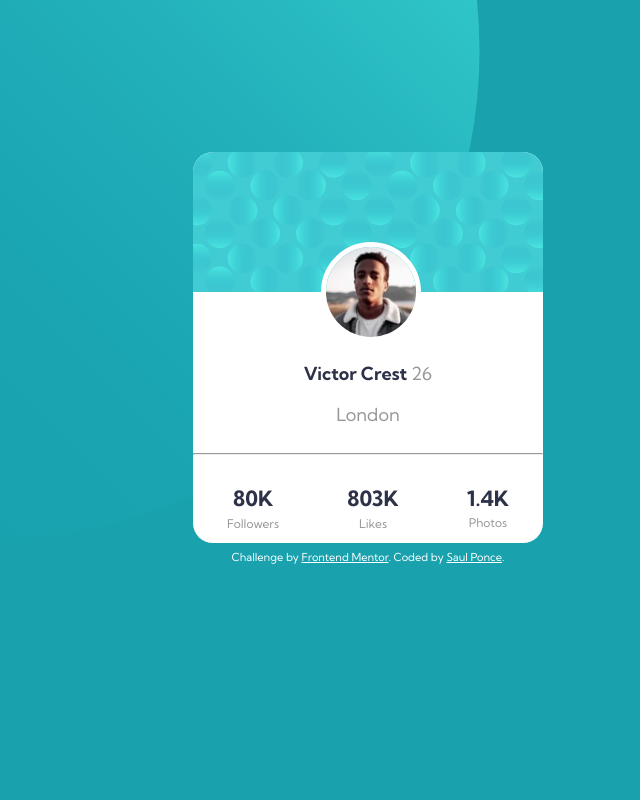
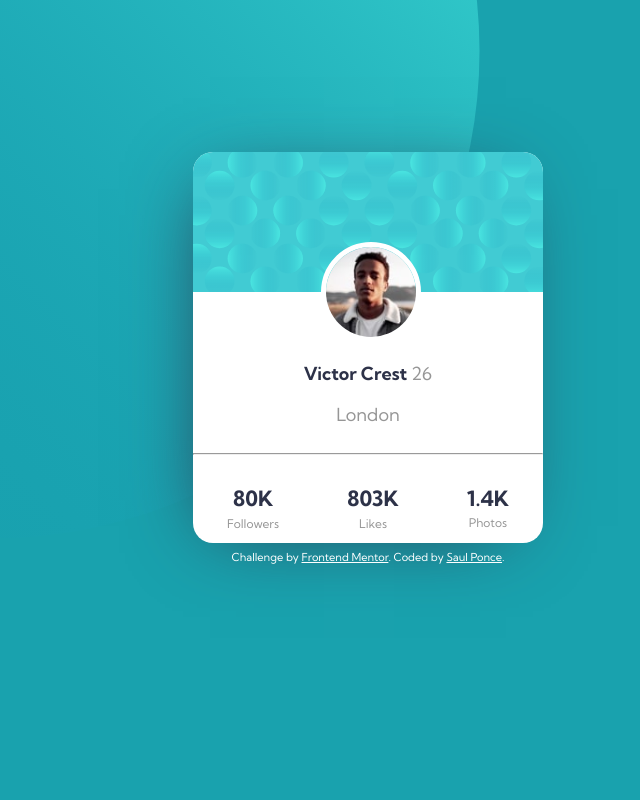
Before and after one commit to Saul-Ponce/profile-card-component-main, a plain HTML site: page index.html in a window 1280 px wide. Shown: the whole page, without its empty margins (272-912 px from the left). Drawn offline with Linux system fonts and the light colour scheme.

Commit message:
sombreado

```diff
--- a/styles.css
+++ b/styles.css
@@ -24,8 +24,9 @@
     background-color: white;
     border: 0px;
     border-radius: 20px;
-    color: black;
     padding: 0px;
+    box-shadow: -10px 10px 75px -27px hsl(229, 23%, 23%);
+
   }
 
   .body__background img {
```
